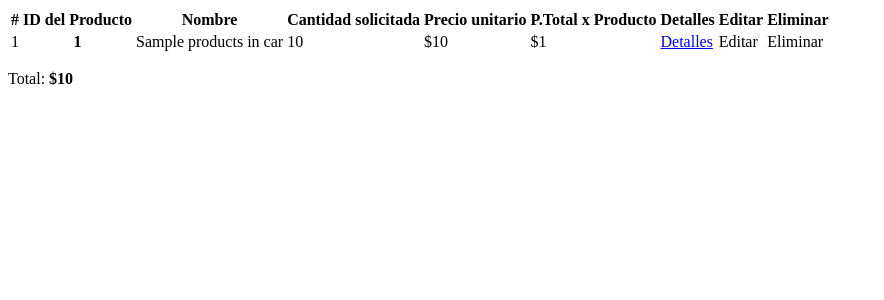
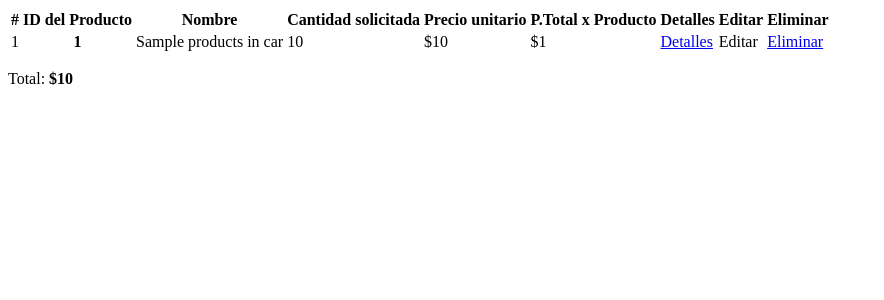
Before and after one commit to Boniich/ecommerce-igniter, a CodeIgniter app: the page made by application/views/clients/shopping_car/shopping_car_list.php in a window 1280 px wide. Shown: the top 300 px of the page, without its empty margins (0-884 px from the left). Run offline with CodeIgniter, Linux system fonts and the light colour scheme; the template is opened without the code that fills it: most values are stand-ins (such as "Sample title", 1, 10 or a date in 2020).

Commit message:
feat: add button that open the modal to delete product from shopping car by a client

```diff
--- a/application/views/clients/shopping_car/shopping_car_list.php
+++ b/application/views/clients/shopping_car/shopping_car_list.php
@@ -30,9 +30,9 @@ defined('BASEPATH') or exit('No direct script access allowed');
                 <td>
                     Editar
                 </td>
-                <td>
-                    Eliminar
-                </td>
+                <td><a href="#" type="button" class="btn btn-danger" data-bs-toggle="modal" data-bs-target="#deleteProductFromCarModal" data-client-id="<?php echo $this->session->id ?>" data-product-id="<?php echo $product['id']; ?>">
+                        Eliminar
+                    </a></td>
             </tr>
         <?php endforeach; ?>
     </tbody>
```
